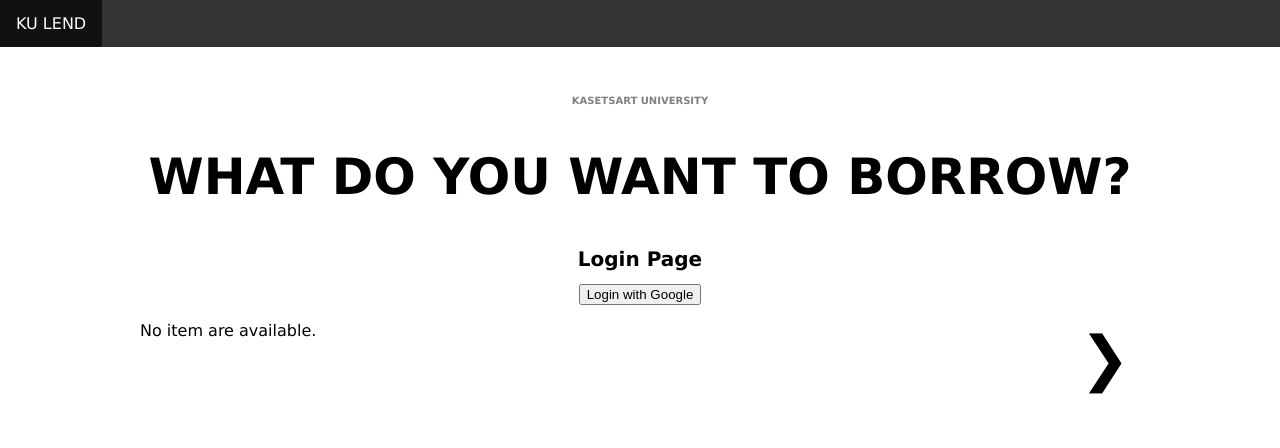
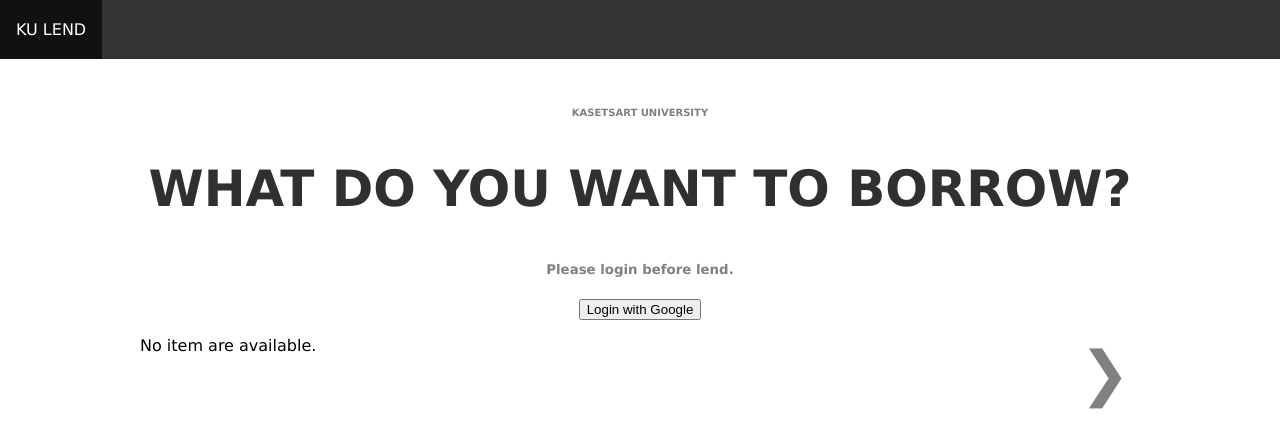
Before and after one commit to ChanunyaO/KU-Lend, a Django app: page / in a window 1280 px wide. Shown: the top 448 px of the page. Run offline with Django 3.2, Linux system fonts and the light colour scheme; data that the repository does not hold is empty; some libraries are stand-ins or nearby versions.

Commit message:
change design

```diff
--- a/ku_lend/templates/ku_lend/borrow_form.html
+++ b/ku_lend/templates/ku_lend/borrow_form.html
@@ -24,7 +24,7 @@ li a {
   display: block;
   color: white;
   text-align: center;
-  padding: 19px 16px;
+  padding: 20px 16px;
   text-decoration: none;
 }
 
--- a/ku_lend/templates/ku_lend/index.html
+++ b/ku_lend/templates/ku_lend/index.html
@@ -17,6 +17,10 @@
    h3{
         font-size: 10px;
     }
+     h3{
+        font-size: 10px;
+    }
+
 
 * {box-sizing: border-box}
 body {font-family: Verdana, sans-serif; margin:0}
@@ -38,7 +42,7 @@ img {vertical-align: middle;}
   width: auto;
   padding: 10px;
   margin-top: -18px;
-  color: black;
+  color: gray;
   font-weight: bold;
   font-size: 60px;
   transition: 0.6s ease;
@@ -132,7 +136,7 @@ li a {
   display: block;
   color: white;
   text-align: center;
-  padding: 14px 16px;
+  padding: 20px 16px;
   text-decoration: none;
 }
 
@@ -157,7 +161,7 @@ li a:hover {
 <br>
 <br>
 <h3><font color='#808080'>KASETSART UNIVERSITY</font></h3>
-     <h2><b>WHAT DO YOU WANT TO BORROW?</b></h2>
+     <h2><font color='#303030'><b>WHAT DO YOU WANT TO BORROW?</b></font></h2>
 
 
 
@@ -171,8 +175,8 @@ li a:hover {
 <h1>Welcome, {{ user.username }} !</h1>
 <a href="http://127.0.0.1:8000/accounts/logout"><button>Logout</button></a>
 {% else %}
-<h1>Login Page</h1>
-     <a href="{% provider_login_url 'google' %}"><button>Login with Google</button></a>
+     <h4><small><font color='#808080'>Please login before lend.</small></font></h4>
+     <a href="{% provider_login_url 'google' %}"><font color='#808080'><button>Login with Google</button></font></a>
 {% endif %}
  </center>
 
--- a/ku_lend/templates/ku_lend/profile.html
+++ b/ku_lend/templates/ku_lend/profile.html
@@ -19,7 +19,7 @@ li a {
   display: block;
   color: white;
   text-align: center;
-  padding: 14px 16px;
+  padding: 20px 16px;
   text-decoration: none;
 }
 
```
